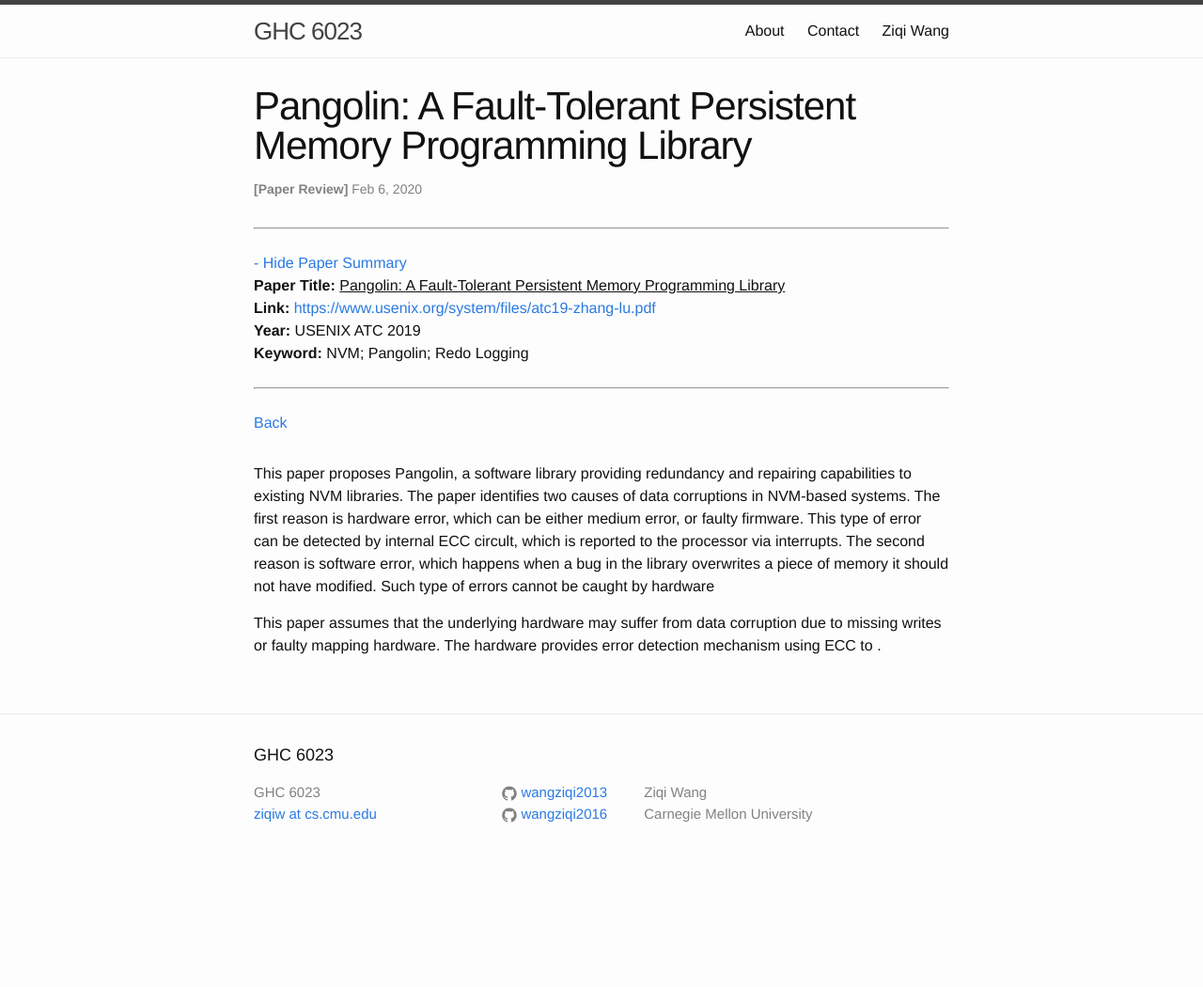
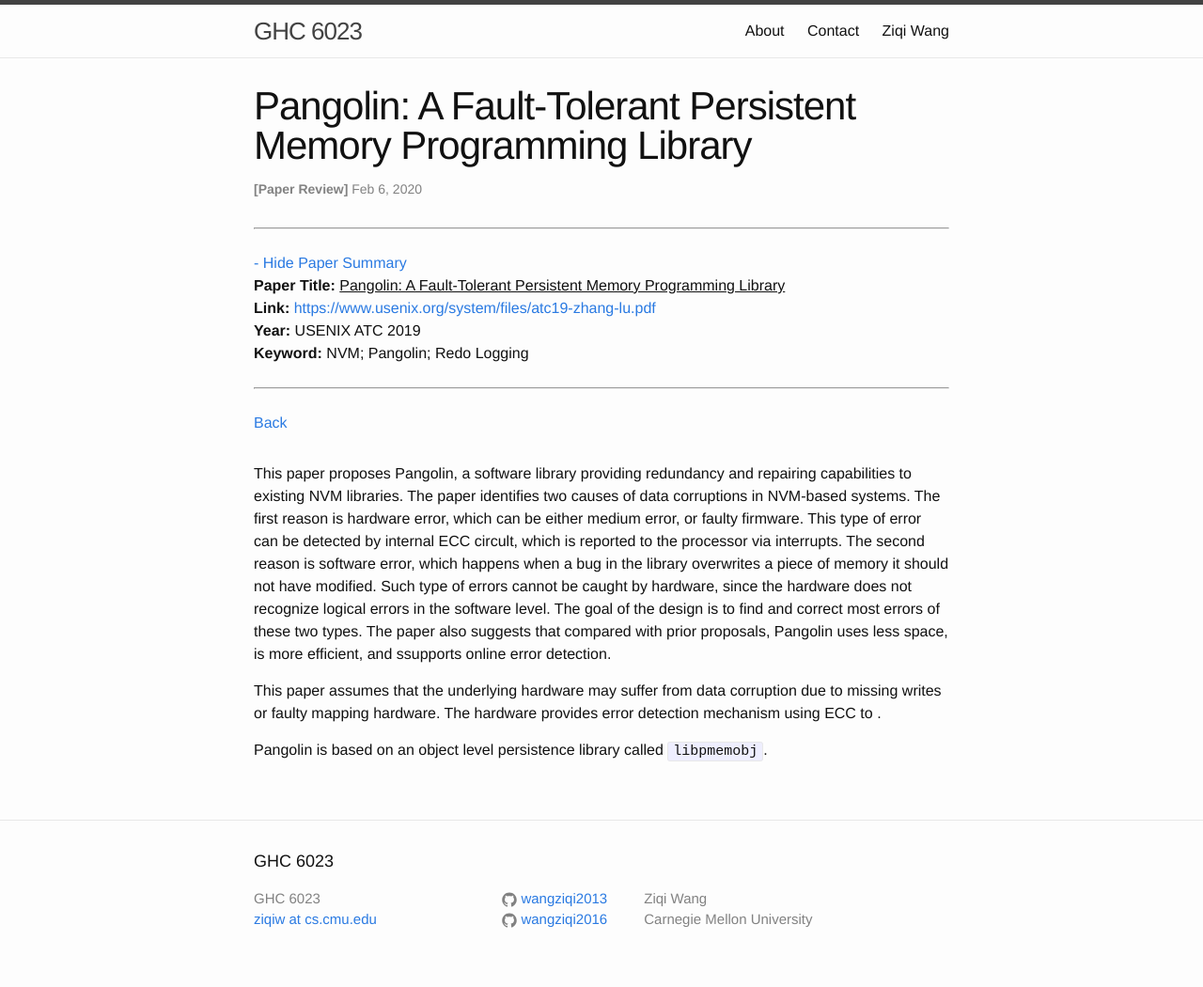
Before and after one commit to wangziqi2013/wangziqi2013.github.io, a Jekyll site: the page built from _posts/2020-02-05-pangolin.markdown, in a window 1280 px wide. Shown: the whole page at 94% size. Built offline with Jekyll 4.4.1, drawn with Linux system fonts in a browser that asks for light colours; before the commit the page ends 937 px from its top, so only the background shows below that.

Commit message:
Adding second

```diff
--- a/_posts/2020-02-05-pangolin.markdown
+++ b/_posts/2020-02-05-pangolin.markdown
@@ -17,7 +17,12 @@ This paper proposes Pangolin, a software library providing redundancy and repair
 The paper identifies two causes of data corruptions in NVM-based systems. The first reason is hardware error, which can
 be either medium error, or faulty firmware. This type of error can be detected by internal ECC circult, which is reported
 to the processor via interrupts. The second reason is software error, which happens when a bug in the library overwrites
-a piece of memory it should not have modified. Such type of errors cannot be caught by hardware
+a piece of memory it should not have modified. Such type of errors cannot be caught by hardware, since the hardware does
+not recognize logical errors in the software level. The goal of the design is to find and correct most errors of these
+two types. The paper also suggests that compared with prior proposals, Pangolin uses less space, is more efficient,
+and ssupports online error detection.
 
 This paper assumes that the underlying hardware may suffer from data corruption due to missing writes or faulty mapping
 hardware. The hardware provides error detection mechanism using ECC to .
+
+Pangolin is based on an object level persistence library called `libpmemobj`.
```
